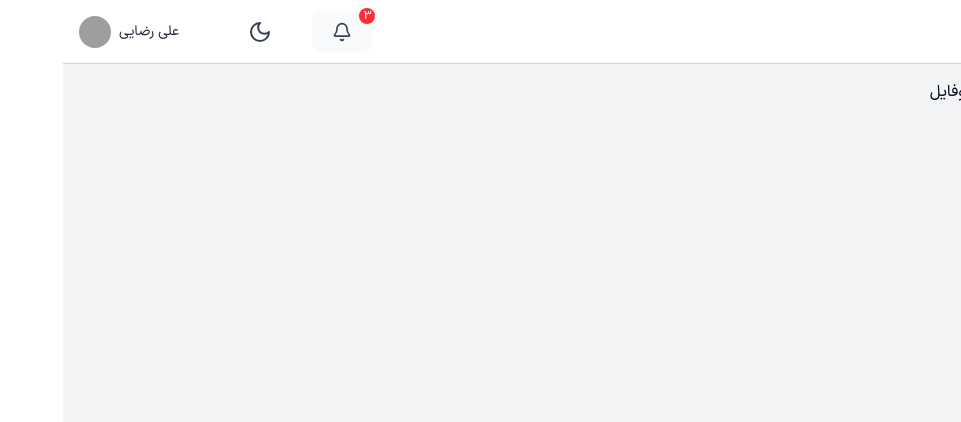
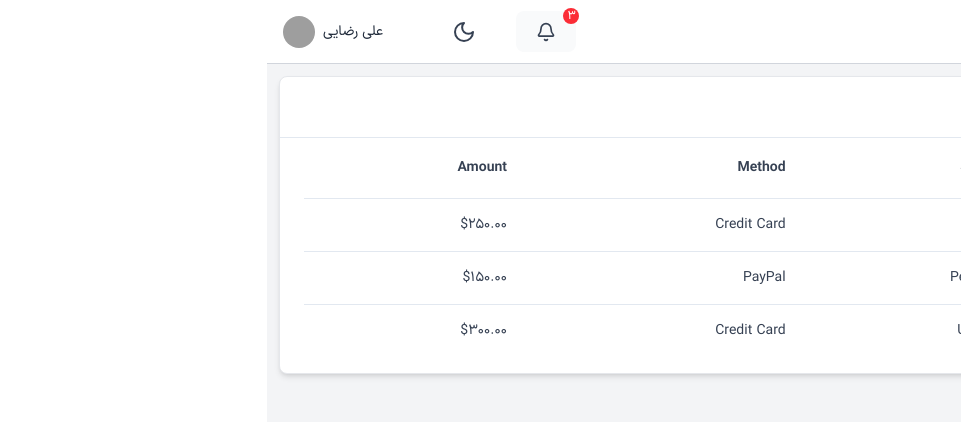
Before and after one commit to alig4t/client-core, a React (Vite) app: page /profile in a window 1280 px wide. Shown: the top 422 px of the page, without its empty margins (319-1280 px from the left). Built offline with nearby package versions, Linux system fonts and the light colour scheme.

Commit message:
table added

```diff
--- a/src/components/Layout.tsx
+++ b/src/components/Layout.tsx
@@ -16,7 +16,7 @@ export default function Layout() {
 
         <main className="flex bg-gray-100 dark:bg-gray-800 min-h-[calc(100dvh-64px)]">
           <SubSidebar />
-          <div className="flex-1">
+          <div className="flex-1 p-3">
             <Outlet />
             <ProgressBar />
           </div>
--- /dev/null
+++ b/src/components/SessionTable.tsx
@@ -0,0 +1,129 @@
+import { Button } from "@/components/ui/button";
+import {
+  Table,
+  TableBody,
+  TableCaption,
+  TableCell,
+  TableFooter,
+  TableHead,
+  TableHeader,
+  TableRow,
+} from "./ui/table";
+
+const sessions = [
+  {
+    id: 1,
+    browser: "Chrome",
+    os: "Windows 10",
+    ip: "۵.۱۱۶.۱۸۷.۷۳",
+    date: "۴ اردیبهشت ۱۴۰۴",
+    time: "۲۲:۴۴",
+    current: true,
+  },
+];
+const invoices = [
+  {
+    invoice: "INV001",
+    paymentStatus: "Paid",
+    totalAmount: "$250.00",
+    paymentMethod: "Credit Card",
+  },
+  {
+    invoice: "INV002",
+    paymentStatus: "Pending",
+    totalAmount: "$150.00",
+    paymentMethod: "PayPal",
+  },
+  {
+    invoice: "INV007",
+    paymentStatus: "Unpaid",
+    totalAmount: "$300.00",
+    paymentMethod: "Credit Card",
+  },
+];
+
+export default function SessionTable() {
+  return (
+    <div
+      className="  bg-white
+    relative rounded-md border shadow-md border-gray-200 dark:border-gray-800 text-gray-700 dark:text-zinc-100  dark:bg-dark-background flex-1
+    pb-4
+    "
+    >
+      <h2 className="text-right text-lg font-bold p-4 border-b">
+        نشست‌های فعال
+      </h2>
+      {/* <div className="overflow-x-auto pb-3">
+        <table className="w-full text-sm text-right border-collapse">
+          <thead className=" text-gray-700">
+            <tr>
+              <th className="py-2 pt-6 px-4">#</th>
+              <th className="py-2 px-4  pt-6 leading-8">مرورگر</th>
+              <th className="py-2 px-4  pt-6 leading-8">سیستم عامل</th>
+              <th className="py-2 px-4  pt-6 leading-8">آدرس</th>
+              <th className="py-2 px-4  pt-6 leading-8">تاریخ</th>
+              <th className="py-2 px-4  pt-6 leading-8">عملیات</th>
+            </tr>
+          </thead>
+          <tbody>
+            {sessions.map((session, index) => (
+              <tr key={session.id} className="border-t">
+                <td className="py-2 px-4">{index + 1}</td>
+                <td className="py-2 px-4">{session.browser}</td>
+                <td className="py-2 px-4">{session.os}</td>
+                <td className="py-2 px-4">{session.ip}</td>
+                <td className="py-2 px-4">
+                  {session.date} - {session.time}
+                </td>
+                <td className="py-2 px-4">
+                  {session.current && (
+                    <Button variant="outline" className="text-xs">
+                      نشست فعلی
+                    </Button>
+                  )}
+                </td>
+              </tr>
+            ))}
+          </tbody>
+        </table>
+      </div> */}
+      <Table className="w-[95%] m-auto">
+        {/* <TableCaption>A list of your recent invoices.</TableCaption> */}
+        <TableHeader>
+          <TableRow>
+            <TableHead className="text-right text-gray-700 py-5 font-bold">
+              Invoice
+            </TableHead>
+            <TableHead className="text-right text-gray-700  font-bold">
+              Status
+            </TableHead>
+            <TableHead className="text-right text-gray-700   font-bold">
+              Method
+            </TableHead>
+            <TableHead className="text-right text-gray-700  font-bold">
+              Amount
+            </TableHead>
+          </TableRow>
+        </TableHeader>
+        <TableBody>
+          {invoices.map((invoice) => (
+            <TableRow key={invoice.invoice}>
+              <TableCell className="text-right py-4">
+                {invoice.invoice}
+              </TableCell>
+              <TableCell className="text-right">
+                {invoice.paymentStatus}
+              </TableCell>
+              <TableCell className="text-right">
+                {invoice.paymentMethod}
+              </TableCell>
+              <TableCell className="text-right">
+                {invoice.totalAmount}
+              </TableCell>
+            </TableRow>
+          ))}
+        </TableBody>
+      </Table>
+    </div>
+  );
+}
--- /dev/null
+++ b/src/components/ui/table.tsx
@@ -0,0 +1,120 @@
+import * as React from "react";
+
+import { cn } from "@/lib/utils";
+
+const Table = React.forwardRef<
+  HTMLTableElement,
+  React.HTMLAttributes<HTMLTableElement>
+>(({ className, ...props }, ref) => (
+  <div className="relative w-full overflow-auto">
+    <table
+      ref={ref}
+      className={cn("w-full caption-bottom text-sm", className)}
+      {...props}
+    />
+  </div>
+));
+Table.displayName = "Table";
+
+const TableHeader = React.forwardRef<
+  HTMLTableSectionElement,
+  React.HTMLAttributes<HTMLTableSectionElement>
+>(({ className, ...props }, ref) => (
+  <thead ref={ref} className={cn("[&_tr]:border-b", className)} {...props} />
+));
+TableHeader.displayName = "TableHeader";
+
+const TableBody = React.forwardRef<
+  HTMLTableSectionElement,
+  React.HTMLAttributes<HTMLTableSectionElement>
+>(({ className, ...props }, ref) => (
+  <tbody
+    ref={ref}
+    className={cn("[&_tr:last-child]:border-0", className)}
+    {...props}
+  />
+));
+TableBody.displayName = "TableBody";
+
+const TableFooter = React.forwardRef<
+  HTMLTableSectionElement,
+  React.HTMLAttributes<HTMLTableSectionElement>
+>(({ className, ...props }, ref) => (
+  <tfoot
+    ref={ref}
+    className={cn(
+      "border-t bg-muted/50 font-medium [&>tr]:last:border-b-0",
+      className
+    )}
+    {...props}
+  />
+));
+TableFooter.displayName = "TableFooter";
+
+const TableRow = React.forwardRef<
+  HTMLTableRowElement,
+  React.HTMLAttributes<HTMLTableRowElement>
+>(({ className, ...props }, ref) => (
+  <tr
+    ref={ref}
+    className={cn(
+      "border-b transition-colors hover:bg-muted/50 data-[state=selected]:bg-muted",
+      className
+    )}
+    {...props}
+  />
+));
+TableRow.displayName = "TableRow";
+
+const TableHead = React.forwardRef<
+  HTMLTableCellElement,
+  React.ThHTMLAttributes<HTMLTableCellElement>
+>(({ className, ...props }, ref) => (
+  <th
+    ref={ref}
+    className={cn(
+      "h-10 px-2 text-left align-middle font-medium text-muted-foreground [&:has([role=checkbox])]:pr-0 [&>[role=checkbox]]:translate-y-[2px]",
+      className
+    )}
+    {...props}
+  />
+));
+TableHead.displayName = "TableHead";
+
+const TableCell = React.forwardRef<
+  HTMLTableCellElement,
+  React.TdHTMLAttributes<HTMLTableCellElement>
+>(({ className, ...props }, ref) => (
+  <td
+    ref={ref}
+    className={cn(
+      "p-2 align-middle [&:has([role=checkbox])]:pr-0 [&>[role=checkbox]]:translate-y-[2px]",
+      className
+    )}
+    {...props}
+  />
+));
+TableCell.displayName = "TableCell";
+
+const TableCaption = React.forwardRef<
+  HTMLTableCaptionElement,
+  React.HTMLAttributes<HTMLTableCaptionElement>
+>(({ className, ...props }, ref) => (
+  <caption
+    ref={ref}
+    className={cn("mt-4 text-sm text-muted-foreground", className)}
+    {...props}
+  />
+));
+TableCaption.displayName = "TableCaption";
+
+export {
+  Table,
+  TableHeader,
+  TableBody,
+  TableFooter,
+  TableHead,
+  TableRow,
+  TableCell,
+  TableCaption,
+};
--- a/src/pages/Profile.tsx
+++ b/src/pages/Profile.tsx
@@ -1,5 +1,12 @@
+import SessionTable from "@/components/SessionTable";
+
 const Profile = () => {
-  return <div className="p-4">صفحه پروفایل</div>;
+  return (
+    <>
+      {/* <div className="p-4">صفحه پروفایل</div> */}
+      <SessionTable />
+    </>
+  );
 };
 
 export default Profile;
```
Also changed, not shown: 1 other file (tests, documents, lock files or other folders).
